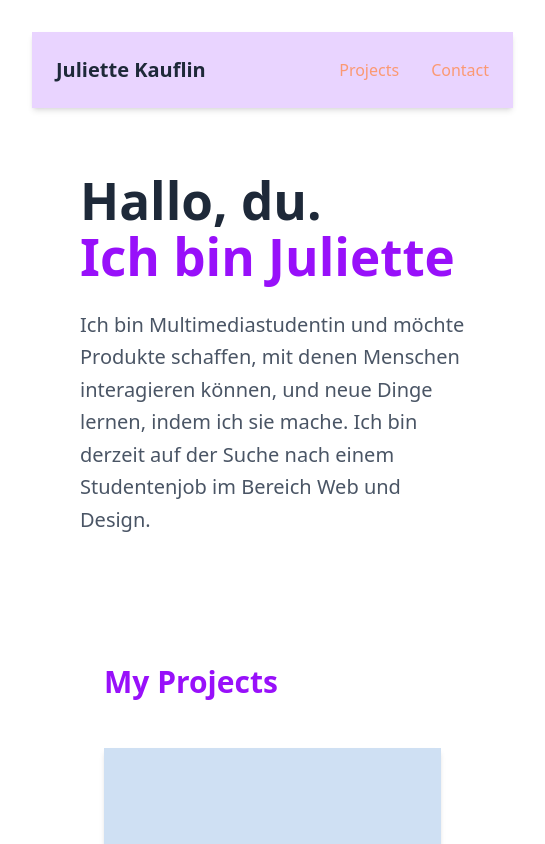
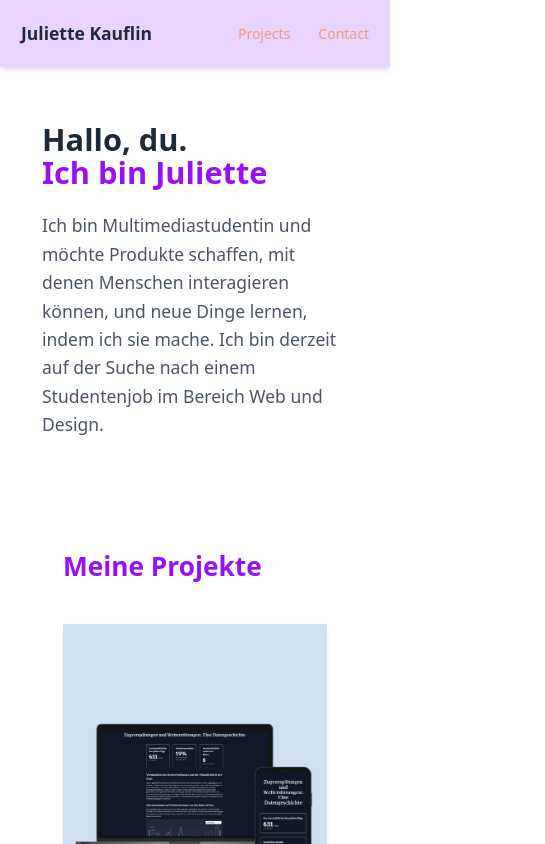
Before and after one commit to JuKa2023/portfolio, a Vue app: page / in a window 390 px wide. Shown: the top 844 px of the page, 545 px wide, since content can reach past the window. Built offline with nearby package versions, Linux system fonts and the light colour scheme.

Commit message:
Set up phone view

```diff
--- a/src/App.vue
+++ b/src/App.vue
@@ -1,6 +1,5 @@
 <script setup lang="ts">
 import ContactSection from './components/ContactSection.vue';
-import Footer from './components/Footer.vue';
 import Header from './components/Header.vue';
 import HeroSection from './components/HeroSection.vue';
 import ProjectCard from './components/ProjectCard.vue';
@@ -41,8 +40,8 @@ setDescription('Hierbei handelt es sich um einen überblick dreier meiner besten
     <Header />
     <HeroSection />
     <main class="container mx-auto px-6 space-y-24">
-      <section id="projects" class="container mx-auto px-6 py-16 space-y-24">
-        <h2 class="text-3xl font-bold text-purple-600 px-6 mb-12 text-left">My Projects</h2>
+      <section id="projects" class="mx-auto px-6 py-16 space-y-24">
+        <h2 class="text-3xl font-bold text-purple-600 px-6 mb-12 text-left">Meine Projekte</h2>
         <ProjectCard
           title="Data Story on Train Delays"
           description="Zugverspätung & Wetter ist eine Webanwendung, die analysiert, wie sich die Wetterbedingungen auf Zugverspätungen in der Schweiz auswirken. Benutzer können interaktive Diagramme und Schlüsselstatistiken erforschen, um Muster und Korrelationen aufzudecken, die Einblicke für Pendler und Planer bieten."
--- a/src/components/ContactSection.vue
+++ b/src/components/ContactSection.vue
@@ -13,7 +13,7 @@
                     </p>
                 </div>
 
-                <div class="mt-10 flex flex-wrap justify-center gap-6">
+                <div class="mt-10 flex flex-wrap justify-center gap-10">
                     <a href="/resume.pdf" class=" icon-text-button px-6 py-3 text-gray-700 font-medium rounded-full border flex items-center">
                         Resume
                     </a>
--- a/src/components/Footer.vue
+++ b/src/components/Footer.vue
@@ -1,5 +1,5 @@
 <template>
-    <footer class="w-full bg-purple-200 shadow-inner mt-16">
+    <footer class="w-full bg-purple-200 shadow-top-md mt-16">
       <div class="container mx-auto py-8 px-6">
         <div class="flex flex-col md:flex-row justify-between items-left">
           <div class="mb-4 md:mb-0">
@@ -26,3 +26,11 @@
 
 <script setup lang="ts">
 </script>
+
+<style>
+  .shadow-top-md {
+  box-shadow: 0 -4px 6px -1px rgba(0, 0, 0, 0.1),
+              0 -2px 4px -1px rgba(0, 0, 0, 0.06);
+}
+
+</style>
--- a/src/components/HeroSection.vue
+++ b/src/components/HeroSection.vue
@@ -1,5 +1,5 @@
 <template>
-    <section class="w-full py-16 px-6 mx-auto">
+    <section class="w-full container py-16 px-6 mx-auto">
         <div class="container px-6">
             <div class="max-w-2xl text-left">
                 <h1 class="text-5xl font-bold text-gray-800 text-left">Hallo, du.<br><span class="text-purple-600">Ich bin Juliette</span></h1>
--- a/src/style.css
+++ b/src/style.css
@@ -7,7 +7,7 @@
 
   color-scheme: light dark;
   color: rgba(255, 255, 255, 0.87);
-  background-color: #242424;
+  background-color: #ffffff;
 
   font-synthesis: none;
   text-rendering: optimizeLegibility;
@@ -20,6 +20,7 @@ a {
   color: #fb9973;
   text-decoration: inherit;
 }
+
 a:hover {
   color: #f7b397;
 }
@@ -48,9 +49,11 @@ button {
   cursor: pointer;
   transition: border-color 0.25s;
 }
+
 button:hover {
   border-color: #f7b397;
 }
+
 button:focus,
 button:focus-visible {
   outline: 4px auto -webkit-focus-ring-color;
@@ -61,10 +64,9 @@ button:focus-visible {
 }
 
 #app {
-  max-width: 1280px;
-  margin: 0 auto;
-  padding: 2rem;
+  margin: 0 0;
   text-align: center;
+  width: 100%;
 }
 
 @media (prefers-color-scheme: light) {
@@ -79,3 +81,33 @@ button:focus-visible {
     background-color: #f9f9f9;
   }
 }
+
+/* Mobile-specific adjustments */
+@media (max-width: 640px) {
+  /* Reduce overall font-size to accommodate smaller screens */
+  html {
+    font-size: 14px;
+  }
+
+  /* Adjust body padding and layout */
+  body {
+    flex-direction: column;
+    padding: 0 0rem;
+  }
+
+  /* Scale down headings for improved readability on phones */
+  h1 {
+    font-size: 2.2em;
+  }
+
+  /* Adjust padding for card components */
+  .card {
+    padding: 0.5em;
+  }
+
+  /* Tweak button sizes for better mobile touch targets */
+  button {
+    font-size: 0.9em;
+    padding: 0.5em 1em;
+  }
+}
```
